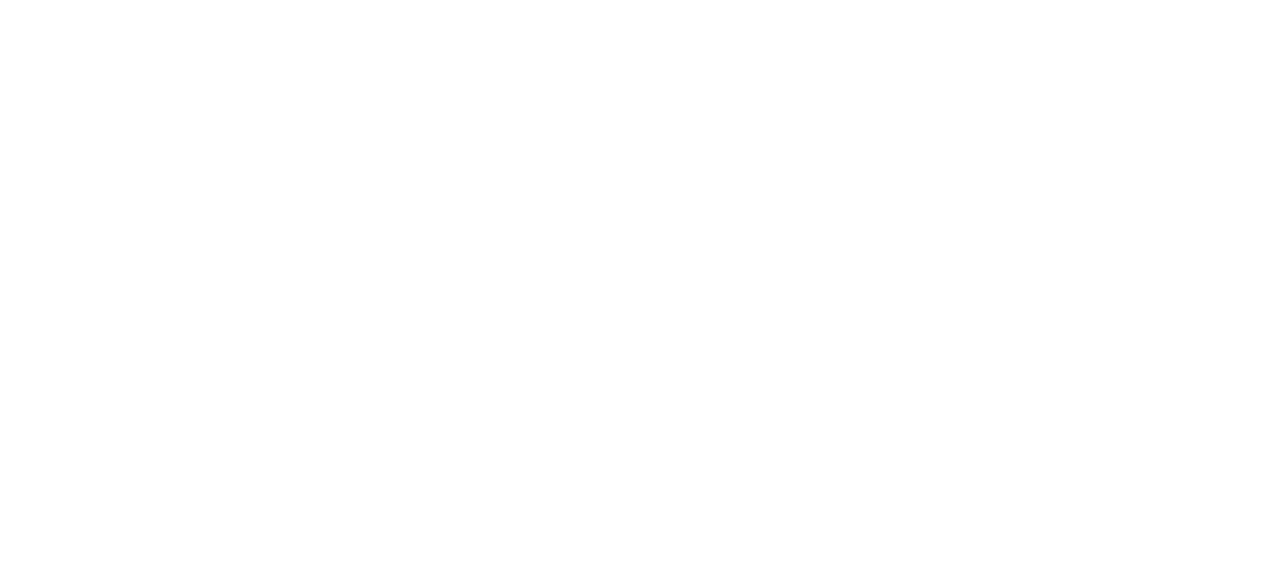
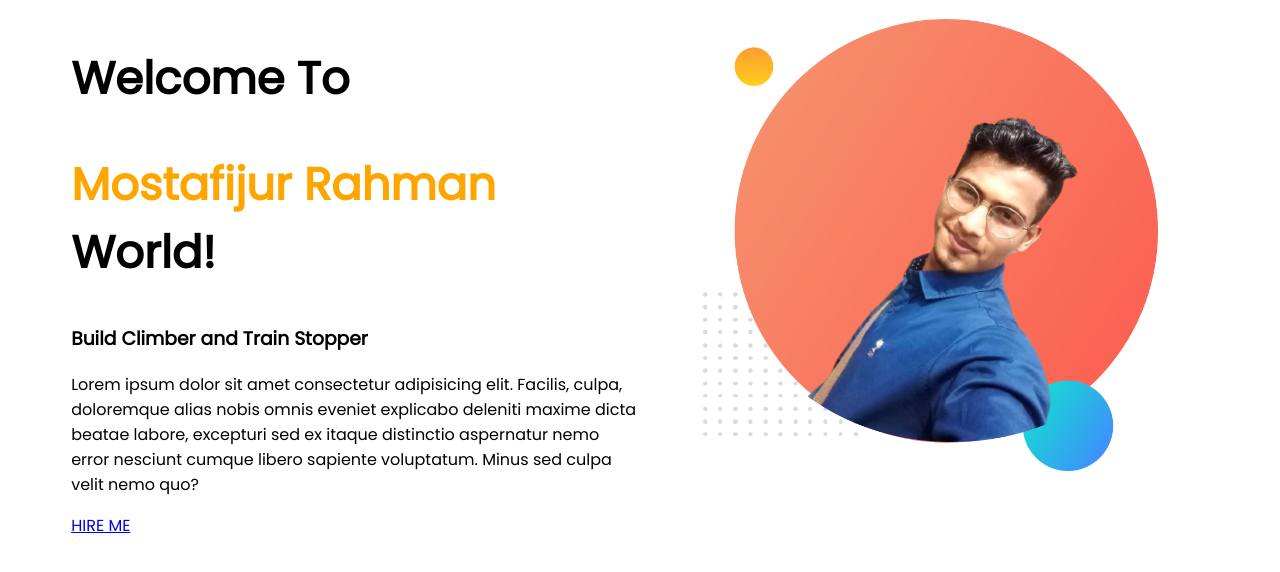
Before and after one commit to mustafizhstu/developer-portfolio, a plain HTML site: page index.html in a window 1280 px wide. Drawn offline with Linux system fonts and the light colour scheme.

Commit message:
added done

```diff
--- a/index.html
+++ b/index.html
@@ -1,13 +1,37 @@
 <!DOCTYPE html>
 <html lang="en">
-<head>
-    <meta charset="UTF-8">
-    <meta http-equiv="X-UA-Compatible" content="IE=edge">
-    <meta name="viewport" content="width=device-width, initial-scale=1.0">
+  <head>
+    <meta charset="UTF-8" />
+    <meta http-equiv="X-UA-Compatible" content="IE=edge" />
+    <meta name="viewport" content="width=device-width, initial-scale=1.0" />
     <title>Document</title>
-    <link rel="stylesheet" href="style.css">
-</head>
-<body>
-
-</body>
+    <link rel="preconnect" href="https://fonts.googleapis.com" />
+    <link rel="preconnect" href="https://fonts.gstatic.com" crossorigin />
+    <link href="https://fonts.googleapis.com/css2?family=Poppins&display=swap" rel="stylesheet" />
+    <link rel="stylesheet" href="style.css" />
+  </head>
+  <body>
+    <section>
+      <div class="half-width">
+        <h1>Welcome To</h1>
+        <h1><span class="orange-color">Mostafijur Rahman</span> World!</h1>
+        <h3>Build Climber and Train Stopper</h3>
+        <p>
+          Lorem ipsum dolor sit amet consectetur adipisicing elit. Facilis, culpa, doloremque alias
+          nobis omnis eveniet explicabo deleniti maxime dicta beatae labore, excepturi sed ex itaque
+          distinctio aspernatur nemo error nesciunt cumque libero sapiente voluptatum. Minus sed
+          culpa velit nemo quo?
+        </p>
+        <a
+          href="https://www.linkedin.com/in/md-mostafijur-rahman-735276190/"
+          target="_blank"
+          rel="noopener noreferrer"
+          >HIRE ME</a
+        >
+      </div>
+      <div class="half-width">
+        <img src="images/me.png" alt="this is me" />
+      </div>
+    </section>
+  </body>
 </html>
--- a/style.css
+++ b/style.css
@@ -0,0 +1,21 @@
+body{
+    font-family: 'Poppins', sans-serif;
+}
+h1{
+    font-size: 45px;
+
+}
+.orange-color{
+    color: orange;
+}
+section{
+    display: flex;
+}
+.half-width {
+    width: 50%;
+    padding-left: 5%;
+}
+.half-width img{
+    width: 80%;
+    padding-top: 2%;
+}
```
Also changed, not shown: images/me.png (added), showOff/me.jpg (added).
